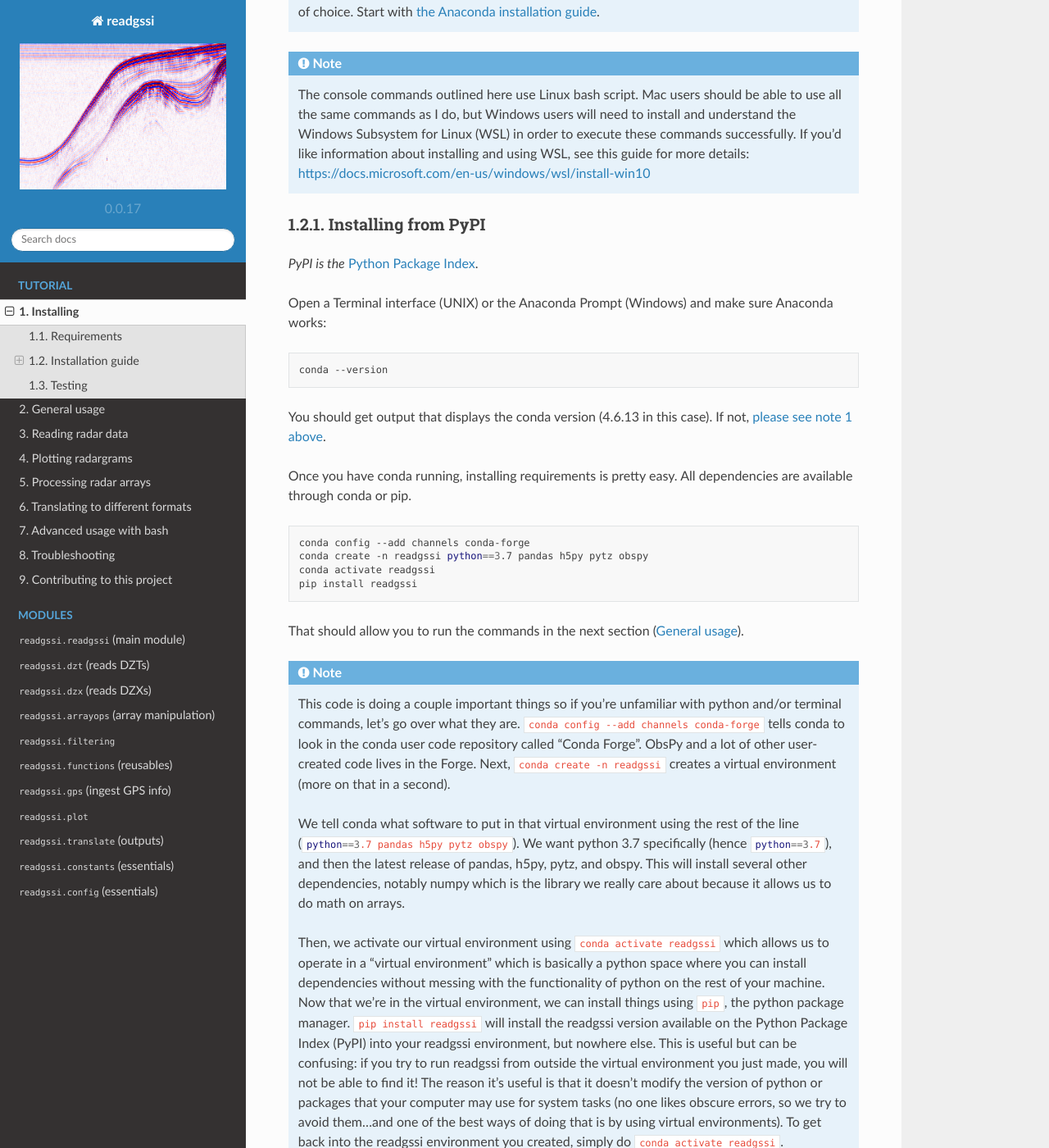
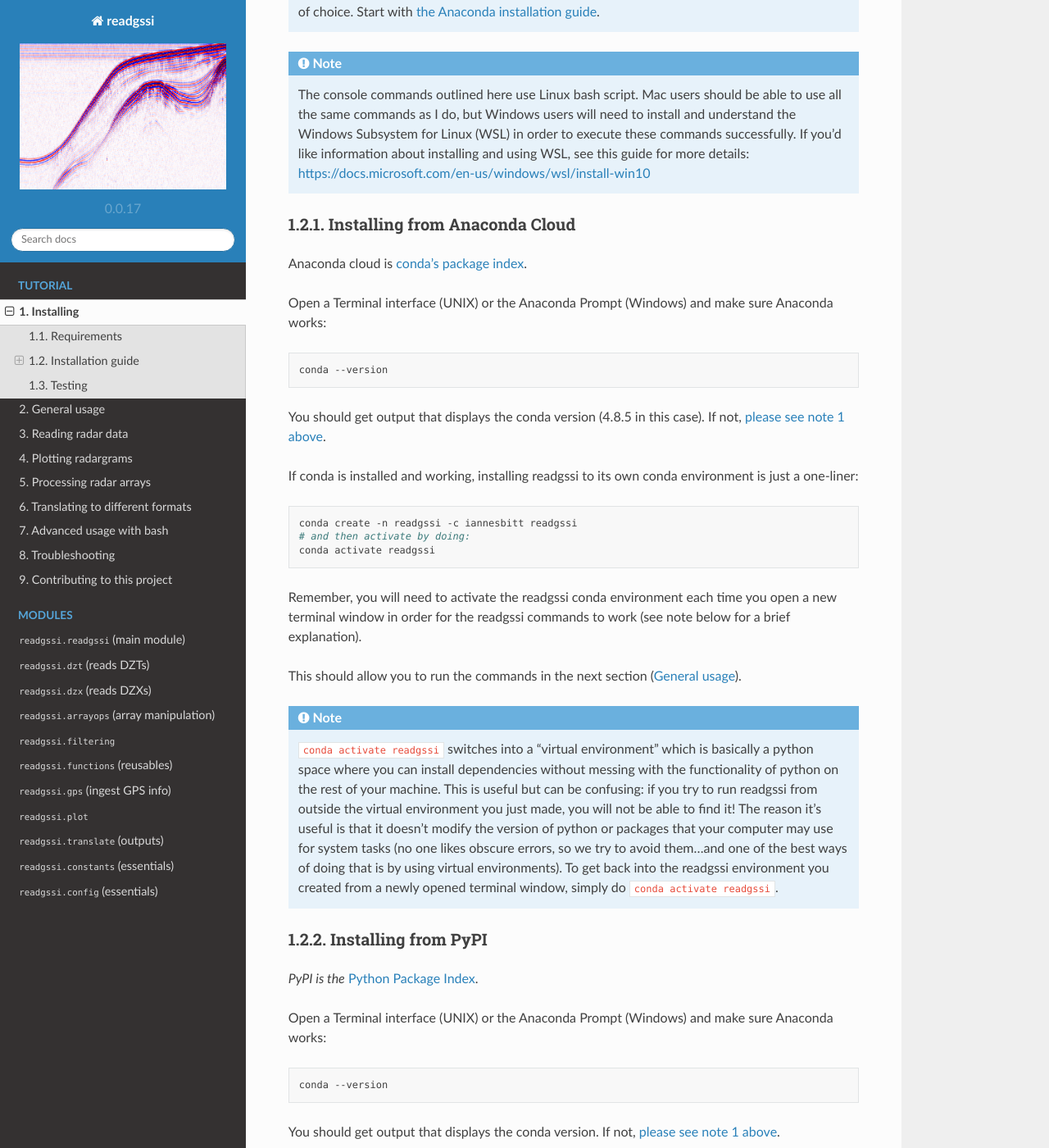
Before and after one commit to iannesbitt/readgssi, a Sphinx documentation site: the page built from docs/installing.rst, in a window 1280 px wide and 1400 px high, scrolled down 847 px. Shown: the whole window at 82% size. Built offline with Sphinx 7.4.7 and the Read the Docs theme 2.0.0, drawn with Linux system fonts in a browser that asks for light colours; some of the changed text lies outside the part shown.

Commit message:
adding conda installation instructions

```diff
--- a/docs/installing.rst
+++ b/docs/installing.rst
@@ -33,6 +33,37 @@ Installation guide
 
 .. note:: The console commands outlined here use Linux bash script. Mac users should be able to use all the same commands as I do, but Windows users will need to install and understand the Windows Subsystem for Linux (WSL) in order to execute these commands successfully. If you'd like information about installing and using WSL, see this guide for more details: https://docs.microsoft.com/en-us/windows/wsl/install-win10
 
+
+Installing from Anaconda Cloud
+================================
+
+Anaconda cloud is `conda's package index <https://anaconda.org/>`_.
+
+Open a Terminal interface (UNIX) or the Anaconda Prompt (Windows) and make sure Anaconda works:
+
+.. code-block:: bash
+
+    conda --version
+
+You should get output that displays the conda version (4.8.5 in this case). If not, `please see note 1 above <#installation-guide>`_.
+
+If conda is installed and working, installing readgssi to its own conda environment is just a one-liner:
+
+.. code-block:: bash
+
+    conda create -n readgssi -c iannesbitt readgssi
+    # and then activate by doing:
+    conda activate readgssi
+
+Remember, you will need to activate the readgssi conda environment each time you open a new terminal window in order for the readgssi commands to work (see note below for a brief explanation).
+
+This should allow you to run the commands in the next section (:doc:`general`).
+
+.. note::
+
+    :bash:`conda activate readgssi` switches into a "virtual environment" which is basically a python space where you can install dependencies without messing with the functionality of python on the rest of your machine. This is useful but can be confusing: if you try to run readgssi from outside the virtual environment you just made, you will not be able to find it! The reason it's useful is that it doesn't modify the version of python or packages that your computer may use for system tasks (no one likes obscure errors, so we try to avoid them...and one of the best ways of doing that is by using virtual environments). To get back into the readgssi environment you created from a newly opened terminal window, simply do :bash:`conda activate readgssi`.
+
+
 Installing from PyPI
 =========================
 
@@ -45,7 +76,7 @@ Open a Terminal interface (UNIX) or the Anaconda Prompt (Windows) and make sure
 
     conda --version
 
-You should get output that displays the conda version (4.6.13 in this case). If not, `please see note 1 above <#installation-guide>`_.
+You should get output that displays the conda version. If not, `please see note 1 above <#installation-guide>`_.
 
 Once you have conda running, installing requirements is pretty easy. All dependencies are available through conda or pip.
 
```
